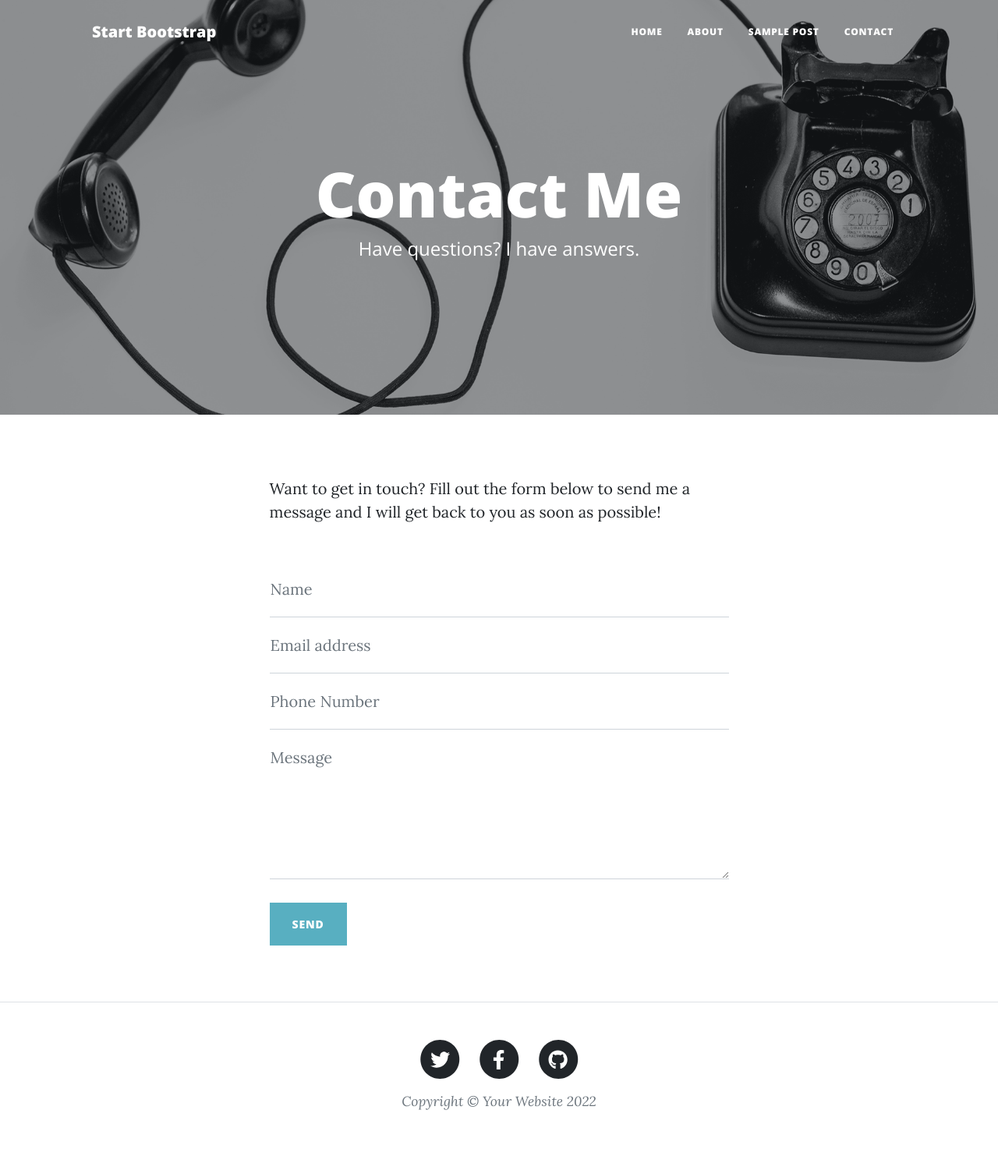
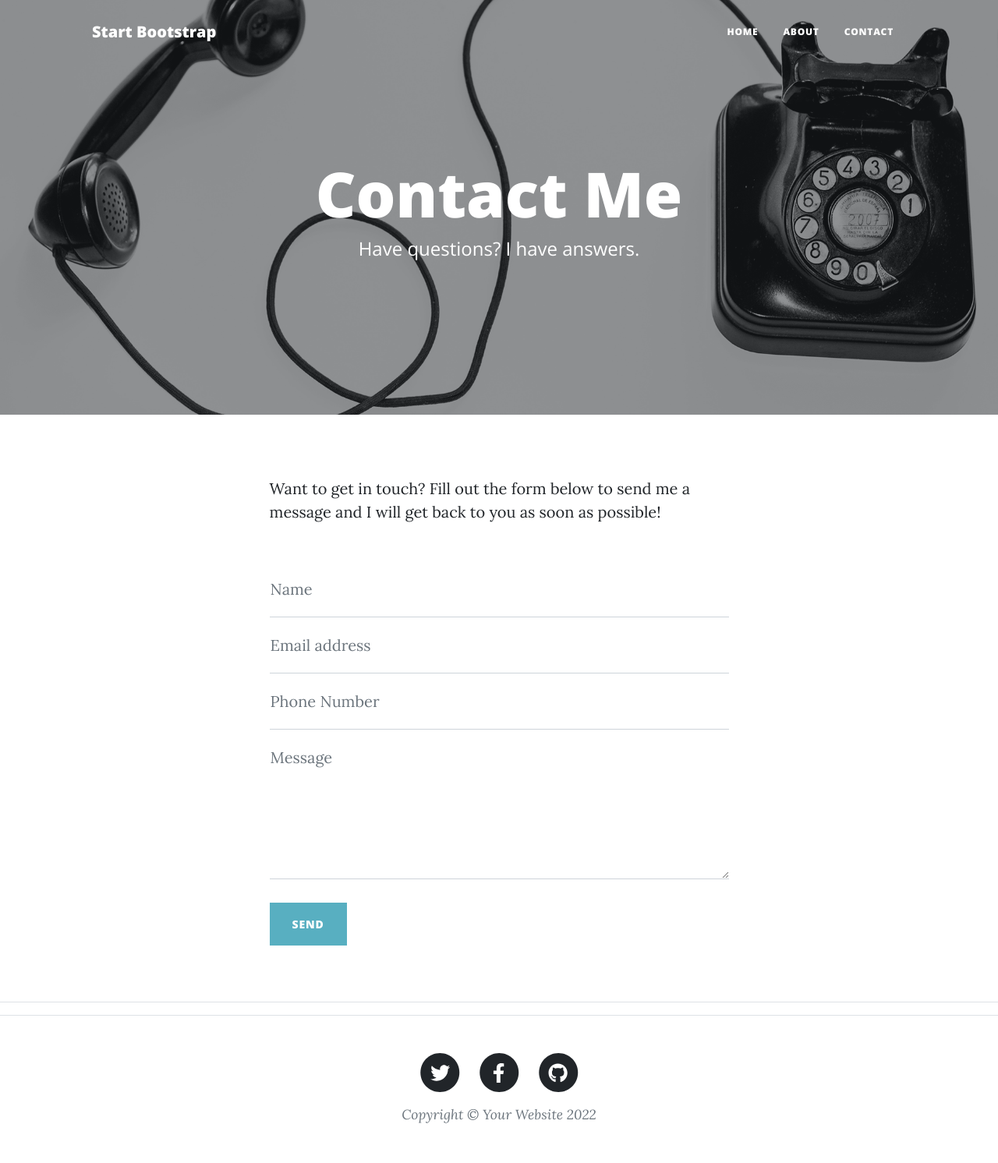
Before and after one commit to Beknasar/Day-59-capstone-blog-project, a Flask app: template templates/contact.html in a window 1280 px wide. Shown: the whole page at 78% size. Before the commit the page ends 1424 px from the top, so only its background shows below. Run offline with Flask 2, Linux system fonts and the light colour scheme; the template is opened without the code that fills it, so the values that code supplies are empty; some libraries are stand-ins or nearby versions.

Commit message:
Created contact page, added url and function.

```diff
--- a/main.py
+++ b/main.py
@@ -7,9 +7,15 @@ def index():
     return render_template("index.html", )
 
 
-@app.route('/about')
+@app.route('/about_page')
 def about_page():
     return render_template('about.html')
 
+
+@app.route('/contact_page')
+def contact_page():
+    return render_template('contact.html')
+
+
 if __name__ == "__main__":
     app.run(debug=True)
--- a/templates/about.html
+++ b/templates/about.html
@@ -1,5 +1,4 @@
 {% include 'header.html' %}
-    <body>
         <!-- Page Header-->
             <header class="masthead" style="background-image: url({{ url_for('static', filename="assets/img/about-bg.jpg") }})">
             <div class="container position-relative px-4 px-lg-5">
@@ -25,5 +24,7 @@
                 </div>
             </div>
         </main>
+
+        <hr>
         <!-- Footer-->
         {% include 'footer.html' %}
--- a/templates/contact.html
+++ b/templates/contact.html
@@ -1,41 +1,6 @@
-<!DOCTYPE html>
-<html lang="en">
-    <head>
-        <meta charset="utf-8" />
-        <meta name="viewport" content="width=device-width, initial-scale=1, shrink-to-fit=no" />
-        <meta name="description" content="" />
-        <meta name="author" content="" />
-        <title>Clean Blog - Start Bootstrap Theme</title>
-        <link rel="icon" type="image/x-icon" href="../static/assets/favicon.ico" />
-        <!-- Font Awesome icons (free version)-->
-        <script src="https://use.fontawesome.com/releases/v6.1.0/js/all.js" crossorigin="anonymous"></script>
-        <!-- Google fonts-->
-        <link href="https://fonts.googleapis.com/css?family=Lora:400,700,400italic,700italic" rel="stylesheet" type="text/css" />
-        <link href="https://fonts.googleapis.com/css?family=Open+Sans:300italic,400italic,600italic,700italic,800italic,400,300,600,700,800" rel="stylesheet" type="text/css" />
-        <!-- Core theme CSS (includes Bootstrap)-->
-        <link href="css/styles.css" rel="stylesheet" />
-    </head>
-    <body>
-        <!-- Navigation-->
-        <nav class="navbar navbar-expand-lg navbar-light" id="mainNav">
-            <div class="container px-4 px-lg-5">
-                <a class="navbar-brand" href="index.html">Start Bootstrap</a>
-                <button class="navbar-toggler" type="button" data-bs-toggle="collapse" data-bs-target="#navbarResponsive" aria-controls="navbarResponsive" aria-expanded="false" aria-label="Toggle navigation">
-                    Menu
-                    <i class="fas fa-bars"></i>
-                </button>
-                <div class="collapse navbar-collapse" id="navbarResponsive">
-                    <ul class="navbar-nav ms-auto py-4 py-lg-0">
-                        <li class="nav-item"><a class="nav-link px-lg-3 py-3 py-lg-4" href="index.html">Home</a></li>
-                        <li class="nav-item"><a class="nav-link px-lg-3 py-3 py-lg-4" href="about.html">About</a></li>
-                        <li class="nav-item"><a class="nav-link px-lg-3 py-3 py-lg-4" href="post.html">Sample Post</a></li>
-                        <li class="nav-item"><a class="nav-link px-lg-3 py-3 py-lg-4" href="contact.html">Contact</a></li>
-                    </ul>
-                </div>
-            </div>
-        </nav>
+{% include 'header.html' %}
 <!-- Page Header-->
-        <header class="masthead" style="background-image: url('../static/assets/img/contact-bg.jpg')">
+<header class="masthead" style="background-image: url({{ url_for('static', filename='assets/img/contact-bg.jpg')}})">
     <div class="container position-relative px-4 px-lg-5">
         <div class="row gx-4 gx-lg-5 justify-content-center">
             <div class="col-md-10 col-lg-8 col-xl-7">
@@ -109,50 +74,6 @@
         </div>
     </div>
 </main>
-        <!-- Footer-->
-        <footer class="border-top">
-            <div class="container px-4 px-lg-5">
-                <div class="row gx-4 gx-lg-5 justify-content-center">
-                    <div class="col-md-10 col-lg-8 col-xl-7">
-                        <ul class="list-inline text-center">
-                            <li class="list-inline-item">
-                                <a href="#!">
-                                    <span class="fa-stack fa-lg">
-                                        <i class="fas fa-circle fa-stack-2x"></i>
-                                        <i class="fab fa-twitter fa-stack-1x fa-inverse"></i>
-                                    </span>
-                                </a>
-                            </li>
-                            <li class="list-inline-item">
-                                <a href="#!">
-                                    <span class="fa-stack fa-lg">
-                                        <i class="fas fa-circle fa-stack-2x"></i>
-                                        <i class="fab fa-facebook-f fa-stack-1x fa-inverse"></i>
-                                    </span>
-                                </a>
-                            </li>
-                            <li class="list-inline-item">
-                                <a href="#!">
-                                    <span class="fa-stack fa-lg">
-                                        <i class="fas fa-circle fa-stack-2x"></i>
-                                        <i class="fab fa-github fa-stack-1x fa-inverse"></i>
-                                    </span>
-                                </a>
-                            </li>
-                        </ul>
-                        <div class="small text-center text-muted fst-italic">Copyright &copy; Your Website 2022</div>
-                    </div>
-                </div>
-            </div>
-        </footer>
-        <!-- Bootstrap core JS-->
-        <script src="https://cdn.jsdelivr.net/npm/bootstrap@5.1.3/dist/js/bootstrap.bundle.min.js"></script>
-        <!-- Core theme JS-->
-        <script src="js/scripts.js"></script>
-        <!-- * * * * * * * * * * * * * * * * * * * * * * * * * * * * * * * * * * * * * * * *-->
-        <!-- * *                               SB Forms JS                               * *-->
-        <!-- * * Activate your form at https://startbootstrap.com/solution/contact-forms * *-->
-        <!-- * * * * * * * * * * * * * * * * * * * * * * * * * * * * * * * * * * * * * * * *-->
-        <script src="https://cdn.startbootstrap.com/sb-forms-latest.js"></script>
-    </body>
-</html>
+
+<hr>
+{% include 'footer.html' %}
--- a/templates/footer.html
+++ b/templates/footer.html
@@ -41,5 +41,11 @@
         <!-- Core theme JS-->
         <script src="{{ url_for('static', filename='js/scripts.js') }}"></script>
 
+        <!-- * * * * * * * * * * * * * * * * * * * * * * * * * * * * * * * * * * * * * * * *-->
+        <!-- * *                               SB Forms JS                               * *-->
+        <!-- * * Activate your form at https://startbootstrap.com/solution/contact-forms * *-->
+        <!-- * * * * * * * * * * * * * * * * * * * * * * * * * * * * * * * * * * * * * * * *-->
+        <script src="https://cdn.startbootstrap.com/sb-forms-latest.js"></script>
+
     </body>
 </html>
--- a/templates/header.html
+++ b/templates/header.html
@@ -30,7 +30,7 @@
                 <ul class="navbar-nav ms-auto py-4 py-lg-0">
                     <li class="nav-item"><a class="nav-link px-lg-3 py-3 py-lg-4" href="index.html">Home</a></li>
                     <li class="nav-item"><a class="nav-link px-lg-3 py-3 py-lg-4" href="{{ url_for('about_page') }}">About</a></li>
-                    <li class="nav-item"><a class="nav-link px-lg-3 py-3 py-lg-4" href="contact.html">Contact</a></li>
+                    <li class="nav-item"><a class="nav-link px-lg-3 py-3 py-lg-4" href="{{ url_for('contact_page') }}">Contact</a></li>
                 </ul>
             </div>
         </div>
```
Lines whose indentation alone changed are shown as unchanged.
